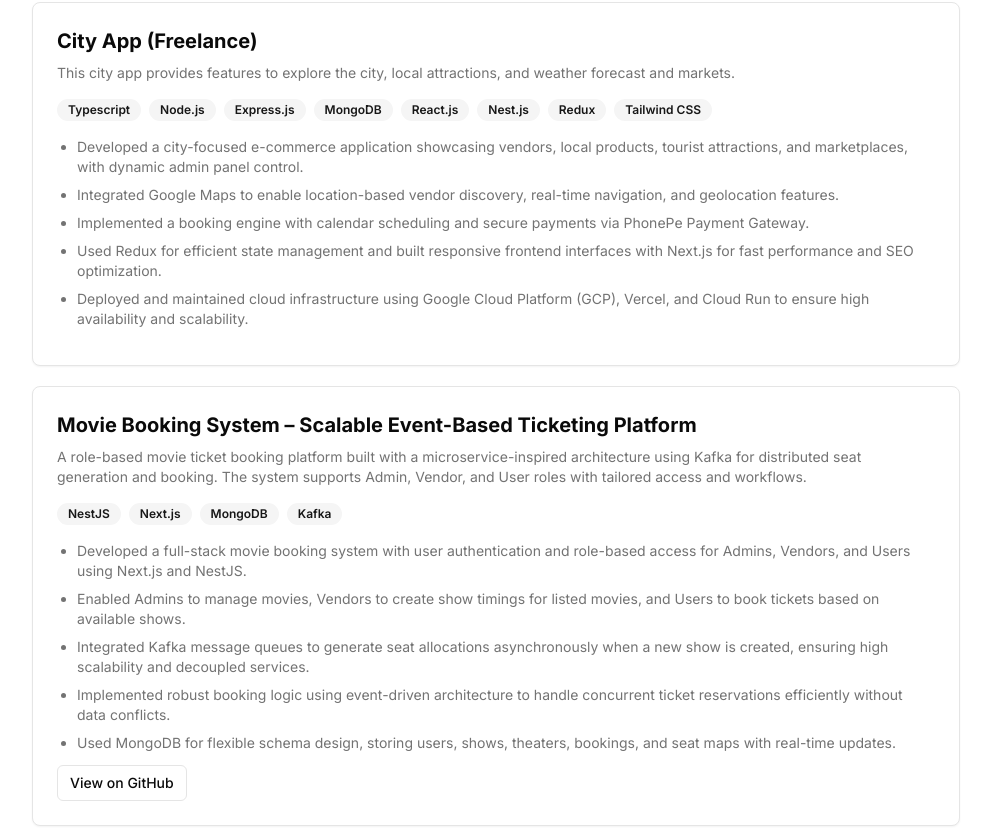
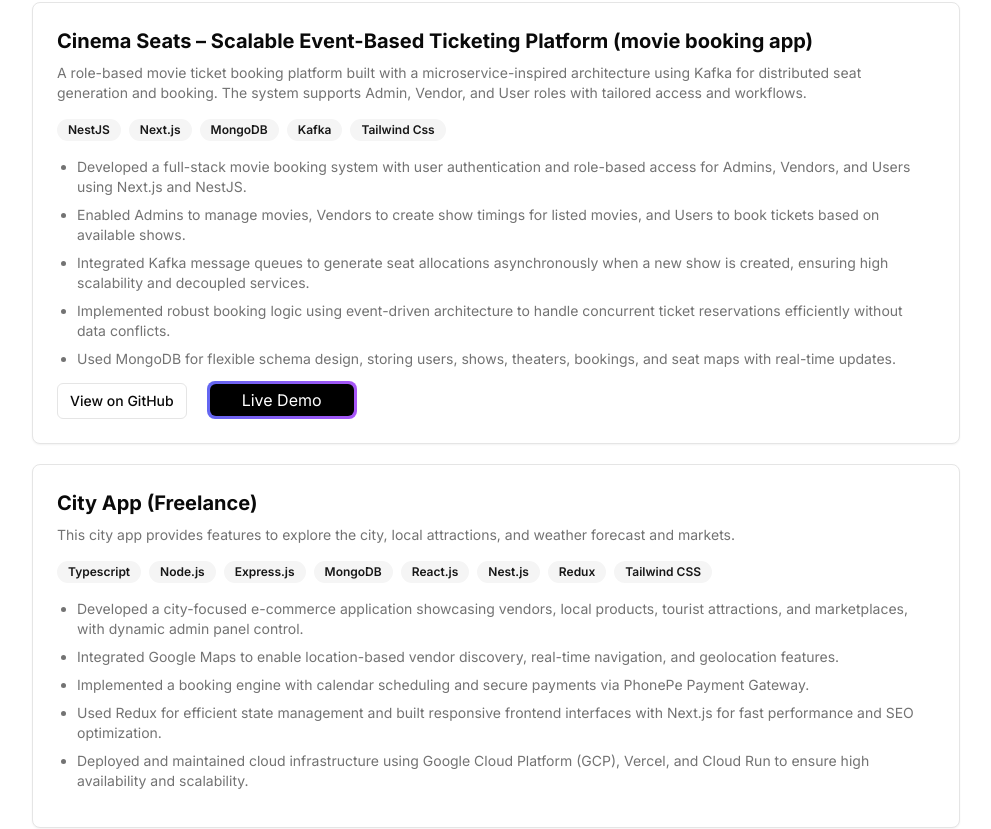
Before and after one commit to monstermahi982/portfolio, a Next.js app: page / in a window 1280 px wide. Shown: the part 3674-4503 px from the top of the page, without its empty margins (144-1135 px from the left). Built offline with nearby package versions, Linux system fonts and the light colour scheme.

Commit message:
Added new project

```diff
--- a/app/page.tsx
+++ b/app/page.tsx
@@ -128,6 +128,21 @@ const persnal_projects = [
     tags: ["NestJS", "Vue.js", "MongoDB", "Socket.IO", "Gemini API"],
   },
   {
+    title: "Cinema Seats – Scalable Event-Based Ticketing Platform (movie booking app)",
+    description:
+      "A role-based movie ticket booking platform built with a microservice-inspired architecture using Kafka for distributed seat generation and booking. The system supports Admin, Vendor, and User roles with tailored access and workflows.",
+    link: "https://github.com/monstermahi982/cinema-seats",
+    projectLink: "https://cinema-seats.maheshgaikwad.site",
+    work: [
+      "Developed a full-stack movie booking system with user authentication and role-based access for Admins, Vendors, and Users using Next.js and NestJS.",
+      "Enabled Admins to manage movies, Vendors to create show timings for listed movies, and Users to book tickets based on available shows.",
+      "Integrated Kafka message queues to generate seat allocations asynchronously when a new show is created, ensuring high scalability and decoupled services.",
+      "Implemented robust booking logic using event-driven architecture to handle concurrent ticket reservations efficiently without data conflicts.",
+      "Used MongoDB for flexible schema design, storing users, shows, theaters, bookings, and seat maps with real-time updates.",
+    ],
+    tags: ["NestJS", "Next.js", "MongoDB", "Kafka", "Tailwind Css"],
+  },
+  {
     title: "City App (Freelance)",
     description:
       "This city app provides features to explore the city, local attractions, and weather forecast and markets.",
@@ -148,20 +163,6 @@ const persnal_projects = [
       "Redux",
       "Tailwind CSS",
     ],
-  },
-  {
-    title: "Movie Booking System – Scalable Event-Based Ticketing Platform",
-    description:
-      "A role-based movie ticket booking platform built with a microservice-inspired architecture using Kafka for distributed seat generation and booking. The system supports Admin, Vendor, and User roles with tailored access and workflows.",
-    link: "https://github.com/maheshindexnine/indexnine-booking-backend",
-    work: [
-      "Developed a full-stack movie booking system with user authentication and role-based access for Admins, Vendors, and Users using Next.js and NestJS.",
-      "Enabled Admins to manage movies, Vendors to create show timings for listed movies, and Users to book tickets based on available shows.",
-      "Integrated Kafka message queues to generate seat allocations asynchronously when a new show is created, ensuring high scalability and decoupled services.",
-      "Implemented robust booking logic using event-driven architecture to handle concurrent ticket reservations efficiently without data conflicts.",
-      "Used MongoDB for flexible schema design, storing users, shows, theaters, bookings, and seat maps with real-time updates.",
-    ],
-    tags: ["NestJS", "Next.js", "MongoDB", "Kafka"],
   },
 ];
 
```
